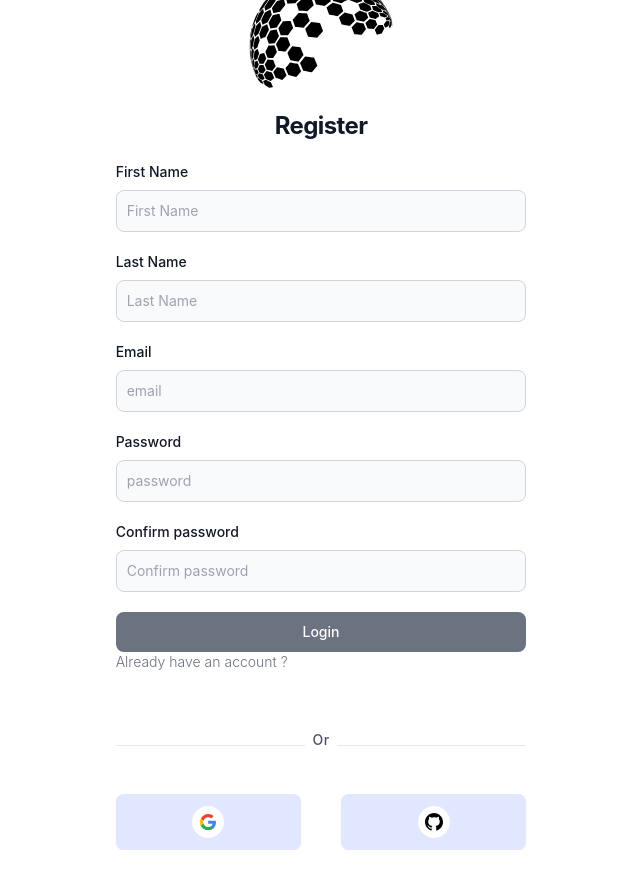
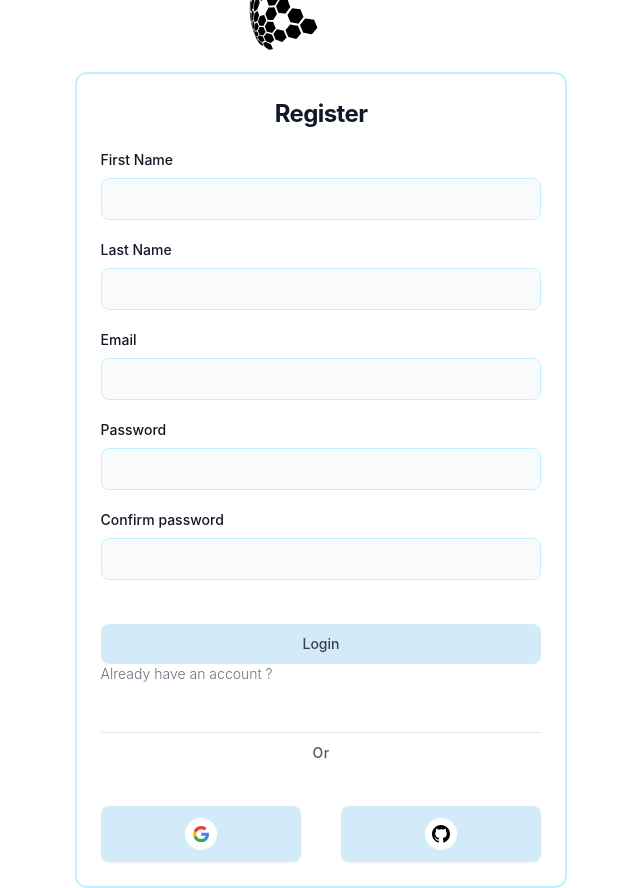
Before and after one commit to strive-management/strive-frontend, a React (Vite) app: page /register in a window 1280 px wide. Shown: the whole page, without its empty margins (319-959 px from the left). Before the commit the page ends 850 px from the top, so only its background shows below. Built offline with nearby package versions, Linux system fonts and the light colour scheme; no server answers; what webfontloader would draw is missing.

Commit message:
restyled reg and log in forms + fixed missing log in button

```diff
--- a/src/components/ui/HamburgerMenu.tsx
+++ b/src/components/ui/HamburgerMenu.tsx
@@ -1,6 +1,7 @@
 import React from 'react';
 import { useDisclosure, useColorScheme } from '@mantine/hooks';
 import { Burger } from '@mantine/core';
+import { Link } from 'react-router-dom';
 
 
 
@@ -33,6 +34,11 @@ const BurgerMenu: React.FC = () => {
                       Contact
                     </a>
                   </li>
+                  <li>
+                  <div style={{ fontFamily: "'Rubik', sans-serif", fontSize: "large" }} className='flex flex-row place-items-center'>
+                    <div className='m-10 place-self-center sm:m-6'><Link className='text-gray-700 text-sm bg-[#d3ebf9] hover:bg-[#92c9f9] dark:text-black dark:bg-[#c982f9] dark:hover:bg-[#905593] px-4 py-2 m-2 rounded' to="/login">Log In</Link></div>
+                  </div>
+                  </li>
                 </ul>
             </div>
         )}
--- a/src/components/ui/Input.tsx
+++ b/src/components/ui/Input.tsx
@@ -17,7 +17,7 @@ const Input: FC<InputProps> = ({
   placeholder = '',
   additionalClasses,
 }) => {
-  const inputClasses = `bg-gray-50 border border-gray-300 text-gray-900 text-sm rounded-lg focus:ring-blue-500 focus:border-blue-500 block w-full p-2.5 dark:bg-gray-600 dark:border-gray-600 dark:placeholder-gray-200 dark:text-white dark:focus:ring-blue-500 dark:focus:border-blue-500 ${additionalClasses}`;
+  const inputClasses = `bg-gray-50 border border-[#c0f2fc] text-gray-900 text-sm rounded-lg focus:ring-blue-500 focus:border-blue-500 block w-full p-2.5 dark:bg-gray-600 dark:border-gray-600 dark:placeholder-gray-200 dark:text-white dark:focus:ring-blue-500 dark:focus:border-blue-500 ${additionalClasses}`;
 
   return (
     <input
--- a/src/pages/Register.tsx
+++ b/src/pages/Register.tsx
@@ -1,5 +1,6 @@
 import { Link } from 'react-router-dom';
-import logo from '../assets/strive2.svg';
+import logoLightMode from '../assets/strive2.svg';
+import logoDarkMode from '../assets/2-white.svg';
 import Input from '../components/ui/Input';
 import Label from '../components/ui/Label';
 import { ChangeEvent, MouseEvent, useState } from 'react';
@@ -105,19 +106,20 @@ export default function Register() {
 
   return (
     <>
-      <div className="flex flex-col items-center justify-center px-6 py-8 mx-auto md:h-screen lg:py-0">
+      <div className="flex flex-col items-center justify-center px-6 py-8 mx-auto bg-white dark:bg-[#1a0429] md:h-screen lg:py-0">
         <div>
-          <img className="w-40" src={logo} alt="" />
+        <img className="w-40 block dark:hidden" src={logoLightMode} alt="" />
+        <img className="w-40 hidden dark:block" src={logoDarkMode} alt="" />
         </div>
-        <form className="w-11/12 flex flex-col lg:w-1/3">
-          <h3 className="text-center mb-5 text-xl font-bold leading-tight tracking-tight text-gray-900 md:text-2xl dark:text-white">
+        <form className="w-11/12 flex flex-col sm:w-2/5 p-6 order-solid border-2 border-[#c0f2fc] bg-white dark:bg-[#1a0429] dark:border-[#75c479] rounded-xl">
+          <h3 className="text-center mb-5 text-xl font-bold leading-tight tracking-tight text-gray-900 md:text-2xl dark:text-gray-300">
             Register
           </h3>
           <div className="mb-5">
             <Label text={'First Name'} />
             <Input
               type={'text'}
-              placeholder="First Name"
+              placeholder=""
               onChange={(e) => {
                 setFirstName(e.target.value);
               }}
@@ -127,7 +129,7 @@ export default function Register() {
             <Label text={'Last Name'} />
             <Input
               type={'text'}
-              placeholder="Last Name"
+              placeholder=""
               onChange={(e) => {
                 setLastname(e.target.value);
               }}
@@ -141,7 +143,7 @@ export default function Register() {
               onChange={(e) => {
                 handleCredentials(e);
               }}
-              placeholder="email"
+              placeholder=""
             />
           </div>
           <div className="mb-5">
@@ -152,19 +154,20 @@ export default function Register() {
               onChange={(e) => {
                 handleCredentials(e);
               }}
-              placeholder="password"
+              placeholder=""
             />
           </div>
           <div className="mb-5">
             <Label text={'Confirm password'} />
-            <Input type={'password'} placeholder="Confirm password" />
+            <Input type={'password'} placeholder="" />
           </div>
+          <br/>
           <button
             onClick={(e) => {
               handleSignup(e);
             }}
             type="submit"
-            className="text-white bg-gray-500 hover:bg-gray-800 focus:ring-4 focus:outline-none focus:ring-gray-300 font-medium rounded-lg text-sm w-full sm:w-auto px-5 py-2.5 text-center dark:bg-gray-600 dark:hover:bg-gray-700 dark:focus:ring-gray-800"
+            className="text-gray-700 bg-[#d3ebf9] hover:bg-[#92c9f9] focus:ring-4 focus:outline-none focus:ring-gray-300 font-medium rounded-lg text-sm w-full sm:w-auto px-5 py-2.5 text-center dark:text-gray-700 dark:bg-[#c982f9] dark:hover:bg-[#905593] dark:focus:ring-gray-800"
           >
             Login
           </button>
@@ -179,8 +182,8 @@ export default function Register() {
 
           {error && <div className="text-red-500">{error}</div>}
 
-          <div className="my-12 border-b text-center">
-            <div className="leading-none px-2 inline-block text-sm text-gray-600 tracking-wide font-medium bg-white transform translate-y-1/2">
+          <div className="my-12 border-t text-center">
+            <div className="leading-none px-2 inline-block text-sm text-gray-600 tracking-wide font-medium transform translate-y-1/2">
               Or
             </div>
           </div>
@@ -189,7 +192,7 @@ export default function Register() {
               onClick={(e) => {
                 handleGoogle(e);
               }}
-              className="w-full max-w-xs font-bold shadow-sm rounded-lg py-3 bg-indigo-100 text-gray-800 flex items-center justify-center transition-all duration-300 ease-in-out focus:outline-none hover:shadow focus:shadow-sm focus:shadow-outline"
+              className="w-full max-w-xs font-bold shadow-sm rounded-lg py-3 bg-[#d3ebf9] hover:bg-[#92c9f9] dark:bg-[#c982f9] dark:hover:bg-[#905593] text-gray-800 flex items-center justify-center transition-all duration-300 ease-in-out focus:outline-none hover:shadow focus:shadow-sm focus:shadow-outline"
             >
               <div className="bg-white p-2 rounded-full">
                 <svg className="w-4" viewBox="0 0 533.5 544.3">
@@ -213,7 +216,7 @@ export default function Register() {
               </div>
             </button>
 
-            <button className="w-full max-w-xs font-bold shadow-sm rounded-lg py-3 bg-indigo-100 text-gray-800 flex items-center justify-center transition-all duration-300 ease-in-out focus:outline-none hover:shadow focus:shadow-sm focus:shadow-outline">
+            <button className="w-full max-w-xs font-bold shadow-sm rounded-lg py-3 bg-[#d3ebf9] hover:bg-[#92c9f9] dark:bg-[#c982f9] dark:hover:bg-[#905593] text-gray-800 flex items-center justify-center transition-all duration-300 ease-in-out focus:outline-none hover:shadow focus:shadow-sm focus:shadow-outline">
               <div className="bg-white p-1 rounded-full">
                 <svg className="w-6" viewBox="0 0 32 32">
                   <path
```
Also changed, not shown: src/pages/Login.tsx (+19 -17 lines).
